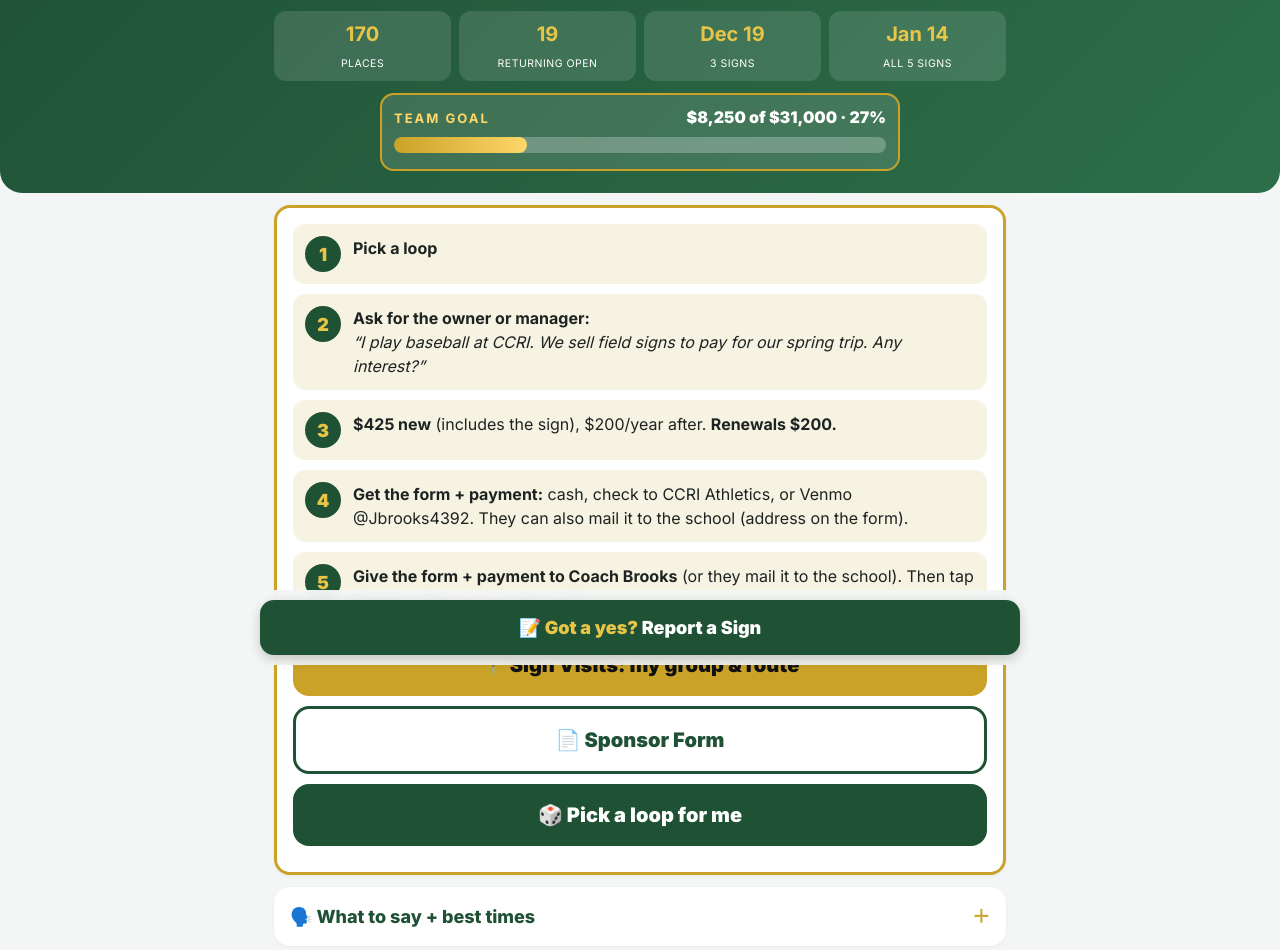
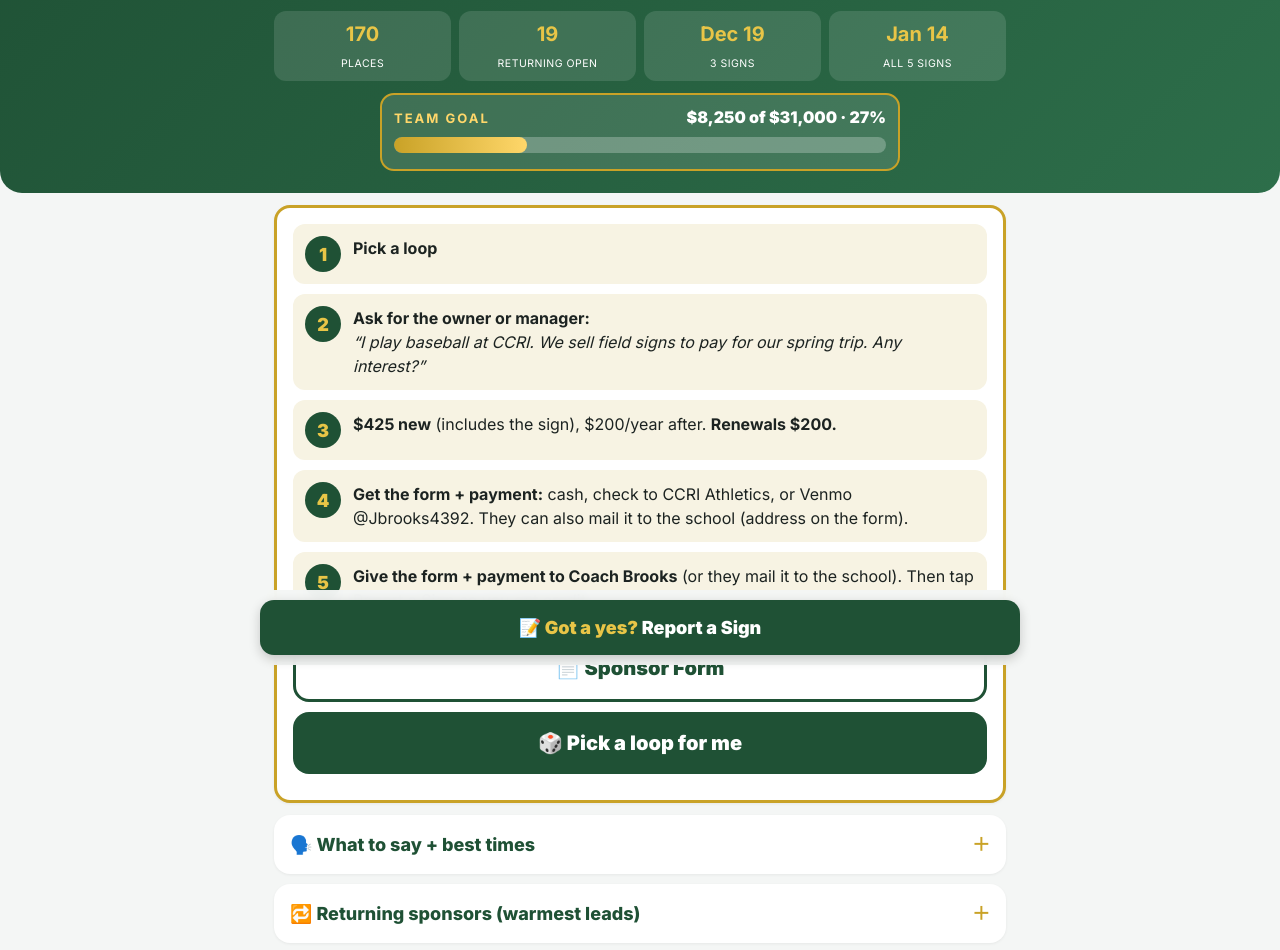
Before and after one commit to ScorpsBaseballJB3/CCRIknights, a plain HTML site: page signs.html in a window 1280 px wide. Shown: the part 135-1085 px from the top of the page. Drawn offline with Linux system fonts and the light colour scheme.

Commit message:
Signs page: hide visits button
Co-Authored-By: Claude Opus 5.5 <noreply@anthropic.com>
Claude-Session: https://claude.ai/code/session_01XsquS55xYW22QyGWz34217

```diff
--- a/signs.html
+++ b/signs.html
@@ -76,7 +76,6 @@ details.sec[open]>summary:after{content:"−"}details.sec .in{padding:0 16px 16p
 <div class=step><div class=num>3</div><div><b>$425 new</b> (includes the sign), $200/year after. <b>Renewals $200.</b></div></div>
 <div class=step><div class=num>4</div><div><b>Get the form + payment:</b> cash, check to CCRI Athletics, or Venmo @Jbrooks4392. They can also mail it to the school (address on the form).</div></div>
 <div class=step><div class=num>5</div><div><b>Give the form + payment to Coach Brooks</b> (or they mail it to the school). Then tap Report a Sign so you get credit.</div></div></div>
-<a class=report href="visits.html" style="background:#C9A227;color:#111">📍 Sign Visits: my group &amp; route</a>
 <a class=report href="sponsor-form.jpg" style="background:#fff;color:#1F5135;border:3px solid #1F5135">📄 Sponsor Form</a>
 <a class=report id=pick href="#loops" style="background:#1F5135;color:#fff">🎲 Pick a loop for me</a>
 
```
